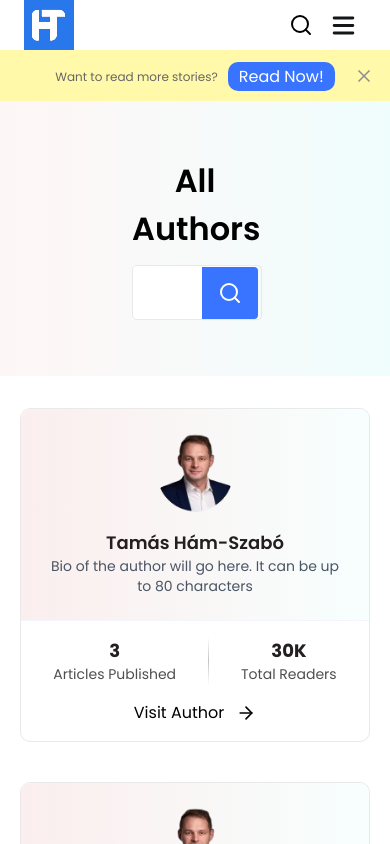
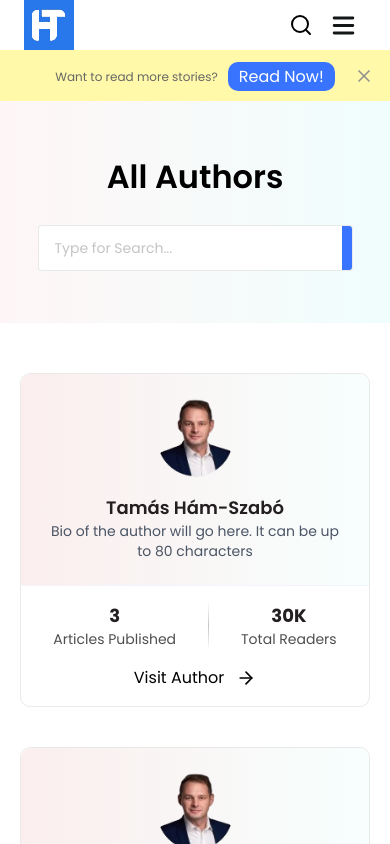
Before and after one commit to ArbishMunawar/HowTest, a React (Vite) app: page /authors in a window 390 px wide. Shown: the top 844 px of the page. Built offline with nearby package versions, Linux system fonts and the light colour scheme; data requests are answered from the project's data file; a web font is replaced by a local one.

Commit message:
Howtests

```diff
--- a/src/ui/pages/AllAuthorsPage/index.jsx
+++ b/src/ui/pages/AllAuthorsPage/index.jsx
@@ -3,7 +3,6 @@ import UseFetch from "../../../hooks/UseFetch";
 import { Link, useSearchParams } from "react-router";
 import AuthorCard from "../../components/Cards/AuthorCard";
 import { Search } from "lucide-react";
-// import NavSearch from "../../components/NavSearch";
 const AllAuthorsPage = () => {
   const [searchParams] = useSearchParams();
   const { data, isLoading } = UseFetch(
@@ -13,35 +12,38 @@ const AllAuthorsPage = () => {
 
   return (
     <>
-      <div className="bg-gradient-to-r from-[#fef6f6] to-[#f0fdfd] p-5 py-14 ">
-        <div className=" lg:max-w-[1200px] mx-auto  md:flex md:flex-col md:justify-center md:items-center px-[7rem]">
-        <h3 className="text-center text-[32px] font-[600]">All Authors</h3>
-        <p className=" hidden md:block text-[18px] font-[400] text-[#767070] text-center">
+      <div className="bg-gradient-to-r from-[#fef6f6] to-[#f0fdfd] p-5  py-[52px] lg:py-[68px] ">
+
+
+         <div className="max-w-[1200px] mx-auto flex flex-col items-center">
+          <h3 className="text-center text-[32px] font-semibold">
+            All Authors
+          </h3>
+          <p className="hidden md:block text-[18px] font-normal text-[#767070] text-center max-w-2xl ">
             Meet the expert authors behind HowTests' top books, creating
             high-quality study materials for competitive exam aspirants. Explore
             their work and boost your exam preparation with trusted resources!
           </p>
 
-        <div className="relative flex justify-between bg-white mt-3 md:w-[50%] lg:w-[35%]">
+          <div className="relative flex w-[90%] md:w-[60%] lg:w-[40%] bg-white mt-6 rounded overflow-hidden border border-[#DCDBDB99]">
             <input
               type="text"
-            placeholder="Type fot Search..."
-            className="w-full border border-[#DCDBDB99] text-[#C4C4C4] rounded py-4 lg:py-2 px-4 pr-[7rem] text-[14px] font-[400]"
+              placeholder="Type for Search..."
+              className="flex-grow text-text-gray placeholder-[#C4C4C4] py-3 px-4 text-sm outline-none"
+
             />
-          <div className="bg-[#3874FF]">
-            <button className="absolute right-0 rounded-tr rounded-br top-1/2 transform -translate-y-1/2 text-white bg-[#3874FF] py-3.5 lg:py-2 px-4">
+            <button className="bg-azure-blue text-white px-4 flex items-center justify-center">
               <Search />
             </button>
           </div>
         </div>
       </div>
-      </div>
-      <div className="lg:max-w-[1200px] mx-auto  lg:my-10 my-8">
+      <div className="lg:max-w-[1200px] mx-auto py-[50px] lg:py-[80px] px-5 lg:px-0">
         {isLoading ? (
           <p>Loading...</p>
         ) : data && data.length > 0 ? (
           <>
-            <div className="md:hidden flex flex-col  gap-10  my-8 px-5">
+            <div className="md:hidden flex flex-col  gap-10  ">
               {data.map((author) => (
                 <div
                   key={author.id}
```
Lines whose indentation alone changed are shown as unchanged.
